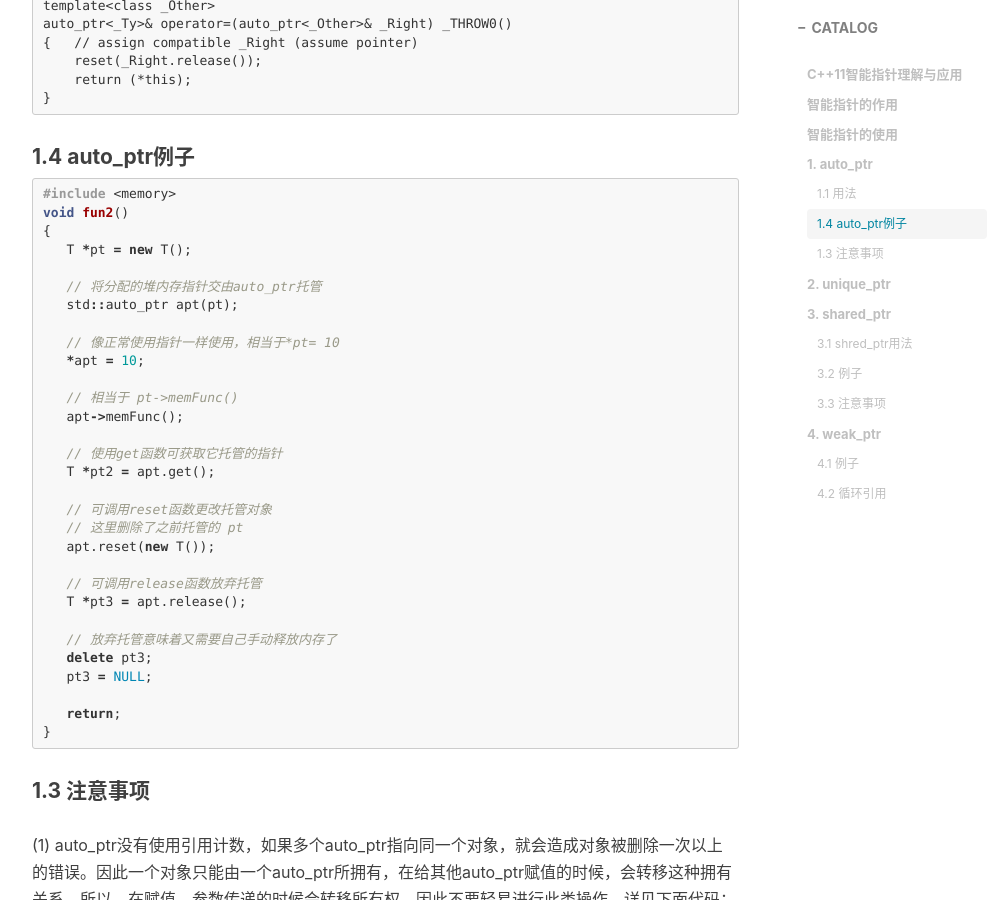
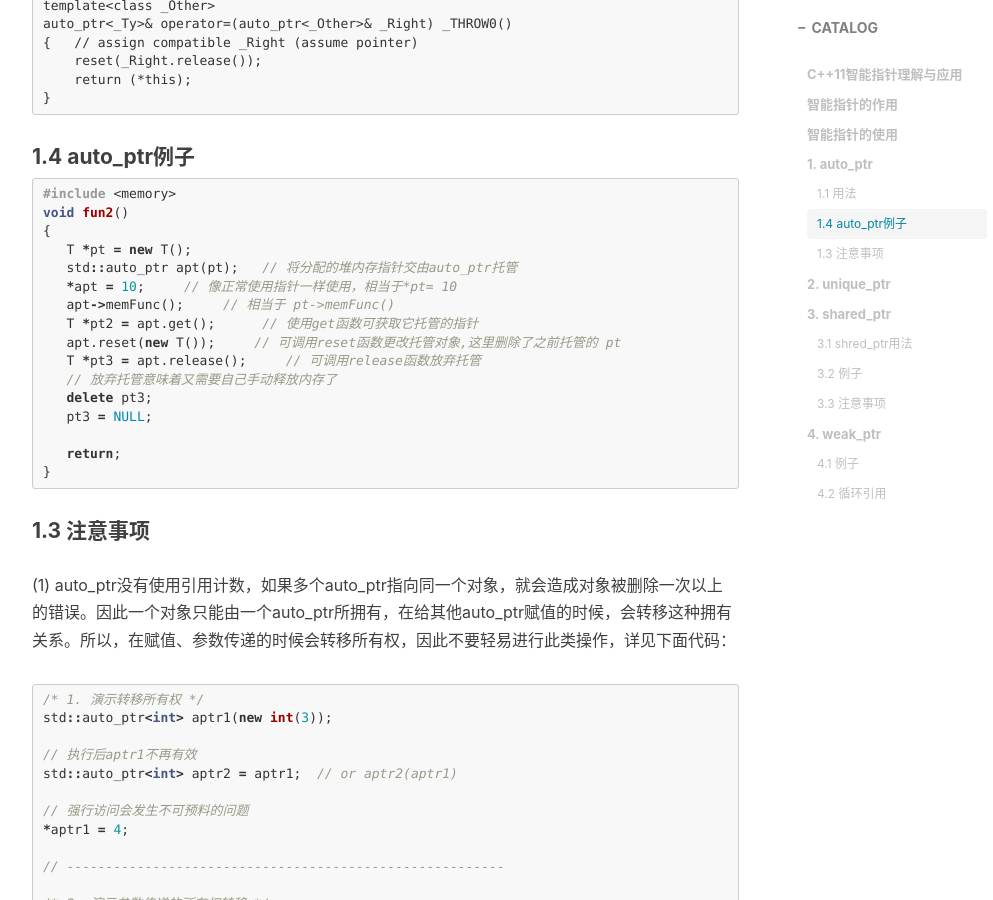
Before and after one commit to FLHonker/Frank-old-Blog, a Jekyll site: the page built from _posts/2018-05-11-C++-智能指针.md, in a window 1280 px wide and 900 px high, scrolled down 2541 px. Shown: the whole window, without its empty margins (233-1226 px from the left). Built offline with Jekyll 4.4.1, drawn with Linux system fonts in a browser that asks for light colours; nearby versions of some CDN libraries; comment, search, counter and statistics services are not loaded.

Commit message:
smart_ptr

````diff
--- a/_posts/2018-05-11-C++-智能指针.md
+++ b/_posts/2018-05-11-C++-智能指针.md
@@ -34,9 +34,9 @@
 
 **(1) 构造函数**
 ```c++
-explicit auto_ptr(_Ty *_Ptr = 0) _THROW0()
-		: _Myptr(_Ptr)  // 将指针交由auto_ptr托管
-{   // construct from object pointer
+explicit auto_ptr(_Ty *_Ptr = 0) _THROW0(): _Myptr(_Ptr) // 将指针交由auto_ptr托管
+{
+	// construct from object pointer
 }
 ```
 **(2) 析构函数**
@@ -101,26 +101,12 @@
 void fun2()
 {
    T *pt = new T();
-
-   // 将分配的堆内存指针交由auto_ptr托管
-   std::auto_ptr apt(pt);
-
-   // 像正常使用指针一样使用，相当于*pt= 10
-   *apt = 10;
-
-   // 相当于 pt->memFunc()
-   apt->memFunc();
-
-   // 使用get函数可获取它托管的指针
-   T *pt2 = apt.get();
-
-   // 可调用reset函数更改托管对象
-   // 这里删除了之前托管的 pt
-   apt.reset(new T());
-
-   // 可调用release函数放弃托管
-   T *pt3 = apt.release();
-
+   std::auto_ptr apt(pt);   // 将分配的堆内存指针交由auto_ptr托管
+   *apt = 10;     // 像正常使用指针一样使用，相当于*pt= 10
+   apt->memFunc();     // 相当于 pt->memFunc()
+   T *pt2 = apt.get();      // 使用get函数可获取它托管的指针
+   apt.reset(new T());     // 可调用reset函数更改托管对象,这里删除了之前托管的 pt
+   T *pt3 = apt.release();     // 可调用release函数放弃托管
    // 放弃托管意味着又需要自己手动释放内存了
    delete pt3;
    pt3 = NULL;
@@ -364,7 +350,8 @@
 ```
 在C++ 里边就要为资源管理费一番脑筋。如果使用原始指针作为成员，Child和Parent由谁释放？那么如何保证指针的有效性？如何防止出现空悬指针？这些问题是C++面向对象编程麻烦的问题，现在可以借助smart pointer把对象语义（pointer）转变为值（value）语义，shared_ptr轻松解决生命周期的问题，不必担心空悬指针。但是这个模型存在循环引用的问题，注意其中一个指针应该为weak_ptr。
 
-<font color="red" size =4>(1) 原始指针的做法，容易出错</font>
+**(1) 原始指针的做法，容易出错**
+
 ```c++
 #include <iostream>
 #include <memory>
@@ -419,7 +406,9 @@
     return 0;
 }
 ```
-<font color="red" size =4>(2) 循环引用内存泄露的问题</font>
+
+**(2) 循环引用内存泄露的问题**
+
 ```c++
 #include <iostream>
 #include <memory>
@@ -480,7 +469,8 @@
     return 0;
 }
 ```
-<font size=4>(3) 正确的做法</font>
+**(3) 正确的做法**
+
 使用weak_ptr解决，他不会发生拷贝引用计数。
 ```c++
 #include <iostream>
````
